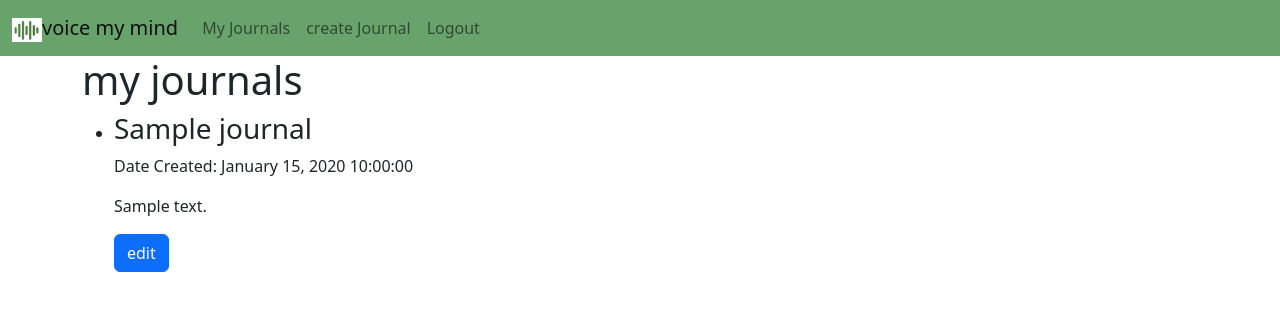
After one commit to Wasealex/VoiceMyMind, a Flask app: page /myjournal/all in a window 1280 px wide. The commit adds this page. Shown: the top 311 px of the page. Run offline with Flask 3, Linux system fonts and the light colour scheme; a user stored in the database is signed in; tables that the repository leaves empty hold one stand-in row (values such as "Sample post").

Commit message:
"Refactored auth and views routes, updated templates, and removed unnecessary files"

```diff
--- a/app/auth.py
+++ b/app/auth.py
@@ -20,7 +20,7 @@ def login():
         if user and check_password_hash(user.password_hash, password):
             flash('Logged in successfully.', category='success')
             login_user(user, remember=True)
-            return redirect(url_for('views.home'))
+            return redirect(url_for('views.myjournal'))
         else:
             flash('Invalid email or password.', category='error')
     return render_template("login.html", user=current_user)
@@ -29,7 +29,7 @@ def login():
 @login_required
 def logout():
     logout_user()
-    return redirect(url_for('auth.login'))
+    return redirect(url_for('auth.welcome'))
 
 
 @auth.route('/signup', methods=['GET', 'POST'])
@@ -51,6 +51,6 @@ def sign_up():
             db.session.commit()
             flash('account created', category='success')
             login_user(new_user, remember=True)
-            return redirect(url_for('views.home'))
+            return redirect(url_for('views.myjournal'))
 
     return render_template("sign_up.html", user=current_user)
--- a/app/routes.py
+++ b/app/routes.py
@@ -6,9 +6,14 @@ import json
 
 views = Blueprint('views', __name__)
 
-@views.route('/home', methods=['GET', 'POST'])
+@views.route('/all', methods=['GET', 'POST'])
 @login_required
-def home():
+def myjournal():
+    return render_template('all.html', user=current_user)
+
+@views.route('/create', methods=['GET', 'POST'])
+@login_required
+def create_journal():
     if request.method == 'POST':
         title = request.form.get('title')
         body = request.form.get('body')
@@ -16,33 +21,25 @@ def home():
         db.session.add(new_journal)
         db.session.commit()
         flash('Journal entry created.', category='success')
-        return redirect(url_for('views.home'))
-    return render_template('home.html', user=current_user)
-
-@views.route('/update_journals', methods=['GET'])
-def get_journal():
-    # Fetch all journal entries from the database
-    return render_template('journal_list.html', user=current_user)
-
-@views.route('/journal', methods=['POST'])
-def create_journal():
-    return render_template('journal.html')
-@views.route('/journal_list/<uuid:journal_id>', methods=['POST'])
+        return redirect(url_for('views.myjournal'))
+    return render_template('create_journal.html', user=current_user)
+@views.route('/update/<uuid:journal_id>', methods=['GET', 'POST'])
 @login_required
 def update_journal(journal_id):
     journal = Journal.query.get(journal_id)
     if journal and journal.author == current_user:
-        journal.title = request.form.get('title')
-        journal.body = request.form.get('body')
-        db.session.commit()
-        flash('Journal entry updated.', category='success')
-        return redirect(url_for('views.get_journal'))
+        if request.method == 'POST':
+            journal.title = request.form.get('title')
+            journal.body = request.form.get('body')
+            db.session.commit()
+            flash('Journal entry updated.', category='success')
+            return redirect(url_for('views.myjournal', journal_id=journal_id))
+        return render_template('update_journal.html', journal=journal, user=current_user)
     else:
         flash('You do not have permission to update this journal entry.', category='error')
-        return redirect(url_for('views.home'))
+        return redirect(url_for('views.myjournal'))
 
-
-@views.route('/delete_journal/<uuid:journal_id>', methods=['POST'])
+@views.route('/delete/<uuid:journal_id>', methods=['GET', 'POST'])
 @login_required
 def delete_journal(journal_id):
     journal = Journal.query.get(journal_id)
@@ -50,7 +47,7 @@ def delete_journal(journal_id):
         db.session.delete(journal)
         db.session.commit()
         flash('Journal entry deleted.', category='success')
-        return redirect(url_for('views.get_journal'))
+        return redirect(url_for('views.myjournal'))
     else:
         flash('You do not have permission to delete this journal entry.', category='error')
-        return redirect(url_for('views.journal_list'))
+        return redirect(url_for('views.myjournal'))
--- /dev/null
+++ b/app/templates/all.html
@@ -0,0 +1,17 @@
+{% extends "base.html" %} {% block content %}
+<h1>my journals</h1>
+<ul>
+  {% for journal in user.journals|sort(reverse=True, attribute='timestamp') %}
+  <li>
+    <h3>{{ journal.title }}</h3>
+    <p>Date Created: {{ journal.timestamp.strftime('%B %d, %Y %H:%M:%S') }}</p>
+    <p>{{ journal.body }}</p>
+    <a
+      href="{{ url_for('views.update_journal', journal_id=journal.id) }}"
+      class="btn btn-primary"
+      >edit</a
+    >
+  </li>
+  {% endfor %}
+</ul>
+{% endblock %}
--- a/app/templates/base.html
+++ b/app/templates/base.html
@@ -12,59 +12,37 @@
     />
   </head>
   <body>
-    <nav class="navbar navbar-expand-lg navbar-dark bg-dark">
-      <button
-        class="navbar-toggler"
-        type="button"
-        data-toggle="collapse"
-        data-target="#navbar"
-      >
-        <span class="navbar-toggler-icon"></span>
-      </button>
-      <div class="collapse navbar-collapse" id="navbar">
+    <nav class="navbar navbar-expand-lg" style="background-color: #69a36c">
+      <div class="container-fluid">
+        <a class="navbar-brand" href="{{ url_for('auth.welcome') }}"><img src="/static/images/home_icon.png" alt="voicemymind" width="30" height="24"/>voice my mind</a>
+        <button class="navbar-toggler" type="button" data-bs-toggle="collapse" data-bs-target="#navbarNavAltMarkup" aria-controls="navbarNavAltMarkup" aria-expanded="false" aria-label="Toggle navigation"><span class="navbar-toggler-icon"></span></button>
+        <div class="collapse navbar-collapse" id="navbarNavAltMarkup">
         <div class="navbar-nav">
-          {% if user.is_authenticated %}
-          <a
-            class="nav-item nav-link"
-            id="home"
-            href="{{ url_for('views.home') }}"
-            >Home</a
-          >
-          <a
-            class="nav-item nav-link"
-            id="logout"
-            href="{{ url_for('auth.logout') }}"
-            >Logout</a
-          >
-          {% else %}
-          <a
-            class="nav-item nav-link"
-            id="login"
-            href="{{ url_for('auth.login') }}"
-            >Login</a
-          >
-          <a
-            class="nav-item nav-link"
-            id="signUp"
-            href="{{ url_for('auth.sign_up') }}"
-            >Sign Up</a
-          >
-          {% endif %}
+            {% if user.is_authenticated %}
+            <a class="nav-link" id="myjournal" href="{{ url_for('views.myjournal') }}">My Journals</a>
+            <a class="nav-link" id="create_journal" href="{{ url_for('views.create_journal') }}">create Journal</a>
+            <a class="nav-link" id="logout" href="{{ url_for('auth.logout') }}">Logout</a>
+            {% else %}
+            <a class="nav-link" id="login" href="{{ url_for('auth.login') }}">Login</a>
+            <a class="nav-link" id="signUp" href="{{ url_for('auth.sign_up') }}">Sign Up</a>
+            {% endif %}
+        </div>
         </div>
       </div>
     </nav>
-
     {% with messages = get_flashed_messages(with_categories=true) %} {% if
     messages %} {% for category, message in messages %} {% if category=='error'
     %}
     <div class="alert alert-danger alert-dismissible fade show">
-      {{ message }}<button type="button" class="close" data-dismiss="alert">
+      {{ message }}
+      <button type="button" class="close" data-dismiss="alert">
         <span aria-hidden="true">×</span>
       </button>
     </div>
     {% else %}
     <div class="alert alert-success alert-dismissible fade show">
-      {{ message }}<button type="button" class="close" data-dismiss="alert">
+      {{ message }}
+      <button type="button" class="close" data-dismiss="alert">
         <span aria-hidden="true">×</span>
       </button>
     </div>
@@ -85,5 +63,13 @@
       integrity="sha384-cuYeSxntonz0PPNlHhBs68uyIAVpIIOZZ5JqeqvYYIcEL727kskC66kF92t6Xl2V"
       crossorigin="anonymous"
     ></script>
+    <script>
+      const navbarToggler = document.querySelector(".navbar-toggler");
+      const navbarCollapse = document.querySelector(".navbar-collapse");
+
+      navbarToggler.addEventListener("click", () => {
+        navbarCollapse.classList.toggle("show");
+      });
+    </script>
   </body>
 </html>
```
Also changed, not shown: app/templates/create_journal.html (renamed from app/templates/home.html, +0 -13 lines), app/templates/journal.html (deleted, +0 -14 lines), app/templates/journal_list.html (deleted, +0 -20 lines), app/templates/update_journal.html (added, +38 -0 lines), app/static/images/brand.png (added), app/static/images/home_icon.png (added), app/static/images/journalbook.jpg (added).
